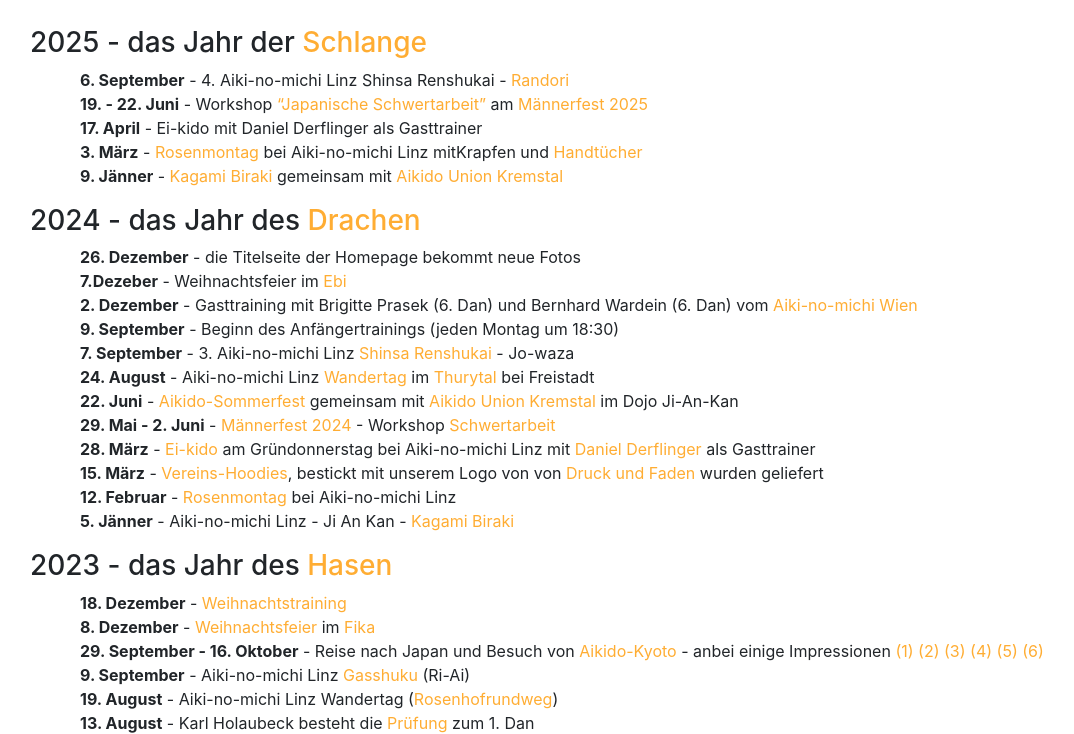
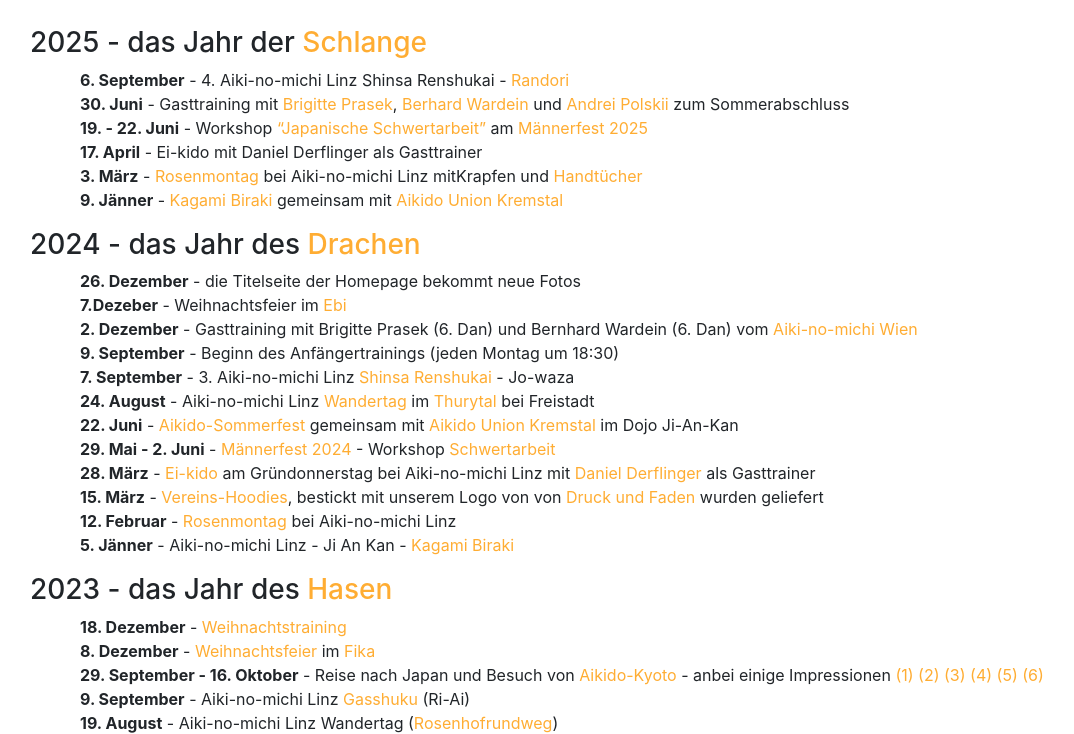
Before and after one commit to TWachs/aikinomichi-linz, a Jekyll site: the page built from aktuelles.md, in a window 1280 px wide and 900 px high, scrolled down 419 px, cut to the strip 166-900 px from the top of the window. Shown: the whole strip, without its empty margins (55-1129 px from the left). Built offline with Jekyll 4.4.1, drawn with Linux system fonts in a browser that asks for light colours; nearby versions of some CDN libraries.

Commit message:
Update aktuelles.md

```diff
--- a/aktuelles.md
+++ b/aktuelles.md
@@ -10,6 +10,7 @@
 
 ### 2025 - das Jahr der [Schlange](https://www.facebook.com/photo/?fbid=1132203962248147&set=a.441578571310693){:target="_blank"}
 * **6. September** - 4. Aiki-no-michi Linz Shinsa Renshukai - [Randori](https://www.facebook.com/photo/?fbid=1174729291328947&set=a.441578571310693){:target="_blank"}
+* **30. Juni** - Gasttraining mit [Brigitte Prasek](https://www.facebook.com/brigitte.prasek){:target="_blank"}, [Berhard Wardein](https://www.facebook.com/bernhard.wardein){:target="_blank"} und [Andrei Polskii](https://www.facebook.com/andrey.polskiy){:target="_blank"} zum Sommerabschluss
 * **19. - 22. Juni** - Workshop ["Japanische Schwertarbeit"](https://www.maennerfestival.at/japanische-schwertarbeit-2.html){:target="_blank"} am [Männerfest 2025](https://www.maennerfestival.at/festival.html){:target="_blank"}
 * **17. April** - Ei-kido mit Daniel Derflinger als Gasttrainer
 * **3. März** - [Rosenmontag](https://www.facebook.com/photo/?fbid=1187472893387920&set=pcb.1187473386721204){:target="_blank"}  bei Aiki-no-michi Linz mitKrapfen und [Handtücher](https://www.facebook.com/photo?fbid=1187473023387907&set=pcb.1187473386721204){:target="_blank"}
```
